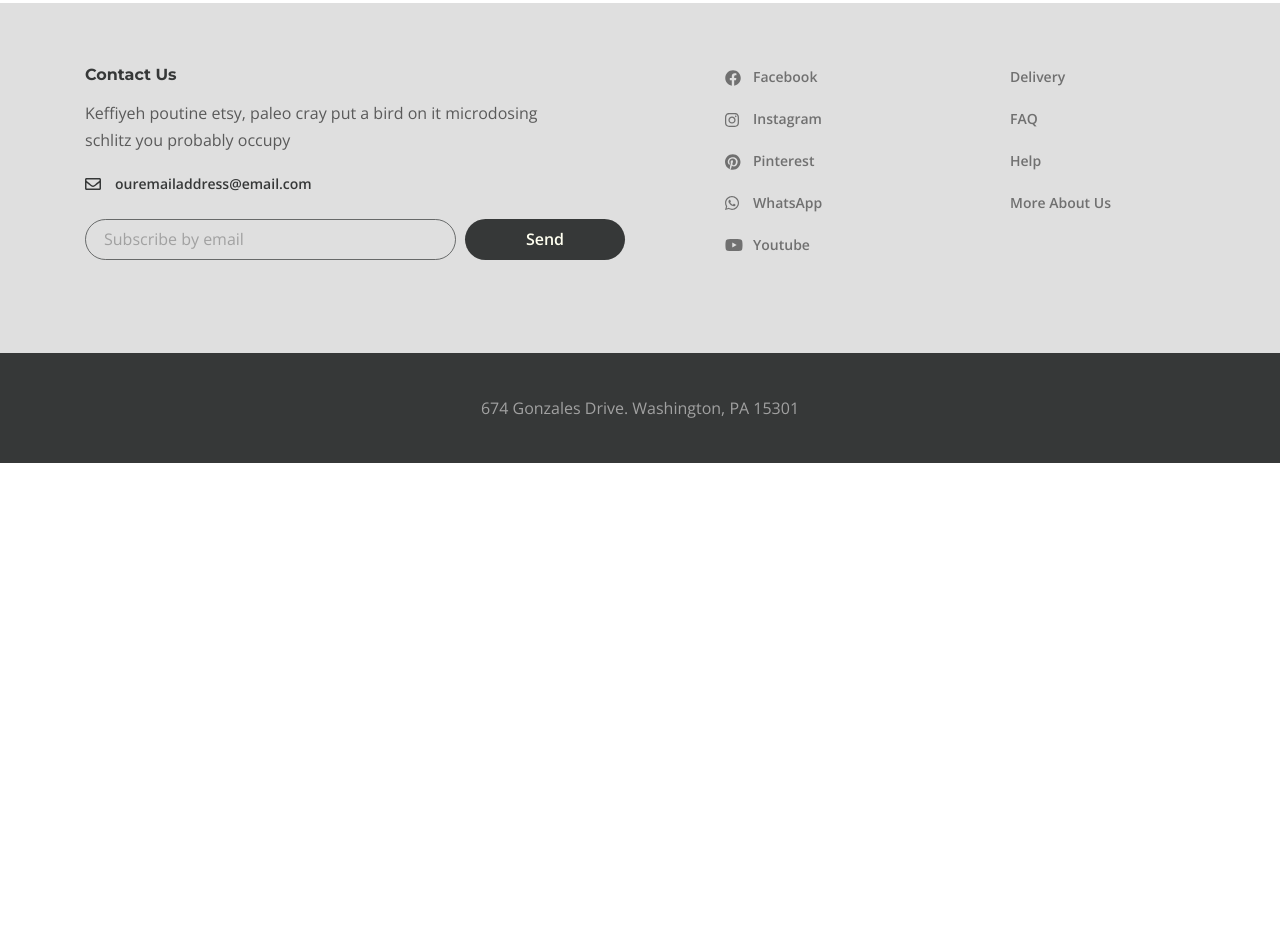
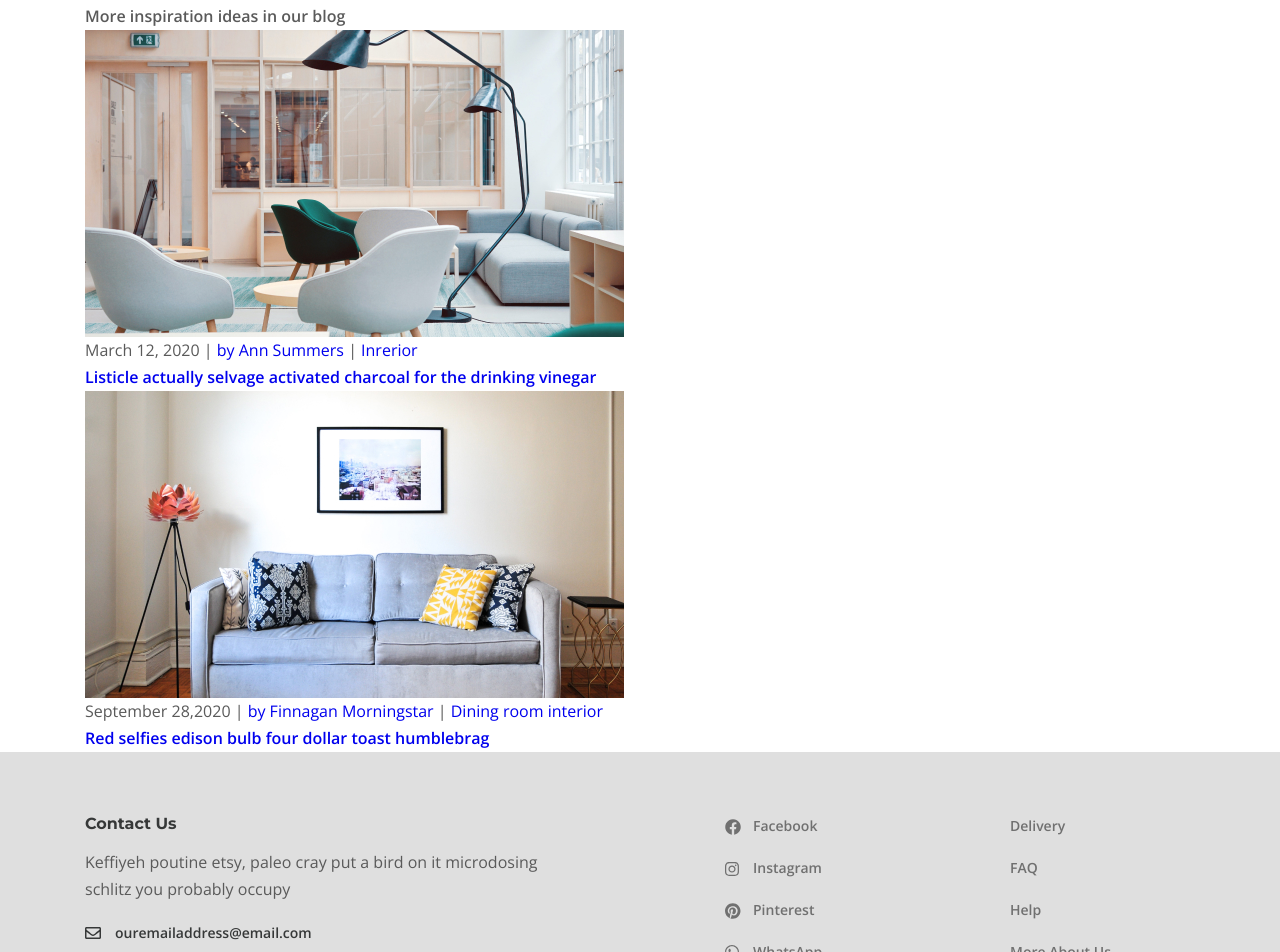
Before and after one commit to horoshopodumaj/furniture, a website: page app/index.html in a window 1280 px wide. Shown: the part 4005-4957 px from the top of the page. Before the commit the page ends 4468 px from the top, so only its background shows below. Drawn offline with nearby package versions, Linux system fonts and the light colour scheme.

Commit message:
added markup for blog-box

```diff
--- a/app/index.html
+++ b/app/index.html
@@ -457,6 +457,53 @@
                         </div>
                     </div>
                 </div>
+                <section class="blog-box">
+                    <div class="container">
+                        <h3 class="blog-box__title">More inspiration ideas in our blog</h3>
+                        <div class="blog-box__items">
+                            <div class="blog-box__item">
+                                <a class="blog-box__img-link" href="#">
+                                    <img
+                                        class="blog-box__img"
+                                        src="images/blog/1.jpg"
+                                        alt="images"
+                                    />
+                                </a>
+                                <div class="blog-box__links">
+                                    <span class="blog-box__date">March 12, 2020 </span> |
+                                    <a class="blog-box__author" href="#">by Ann Summers</a> |
+                                    <a class="blog-box__theme" href="#">Inrerior</a>
+                                </div>
+                                <a class="blog-box__item-titlelink" href="#">
+                                    <h4 class="blog-box__item-title">
+                                        Listicle actually selvage activated charcoal for the
+                                        drinking vinegar
+                                    </h4>
+                                </a>
+                            </div>
+                            <div class="blog-box__item">
+                                <a class="blog-box__img-link" href="#">
+                                    <img
+                                        class="blog-box__img"
+                                        src="images/blog/2.jpg"
+                                        alt="images"
+                                    />
+                                </a>
+                                <div class="blog-box__links">
+                                    <span class="blog-box__date">September 28,2020</span> |
+                                    <a class="blog-box__author" href="#">by Finnagan Morningstar</a>
+                                    |
+                                    <a class="blog-box__theme" href="#">Dining room interior</a>
+                                </div>
+                                <a class="blog-box__item-titlelink" href="#">
+                                    <h4 class="blog-box__item-title">
+                                        Red selfies edison bulb four dollar toast humblebrag
+                                    </h4>
+                                </a>
+                            </div>
+                        </div>
+                    </div>
+                </section>
             </main>
             <footer class="footer">
                 <div class="footer__content">
```
Also changed, not shown: app/images/blog/1.jpg (added), app/images/blog/2.jpg (added).
